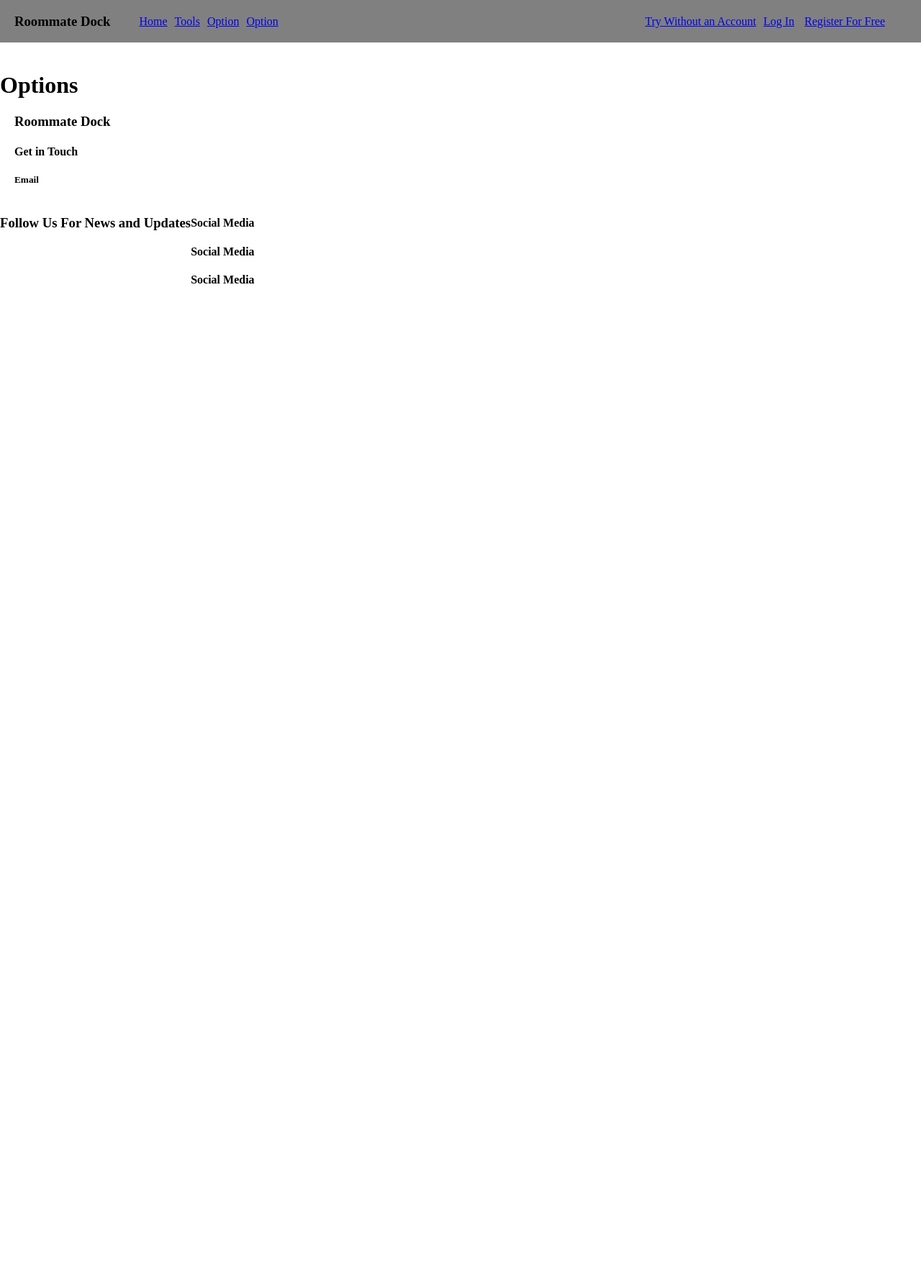
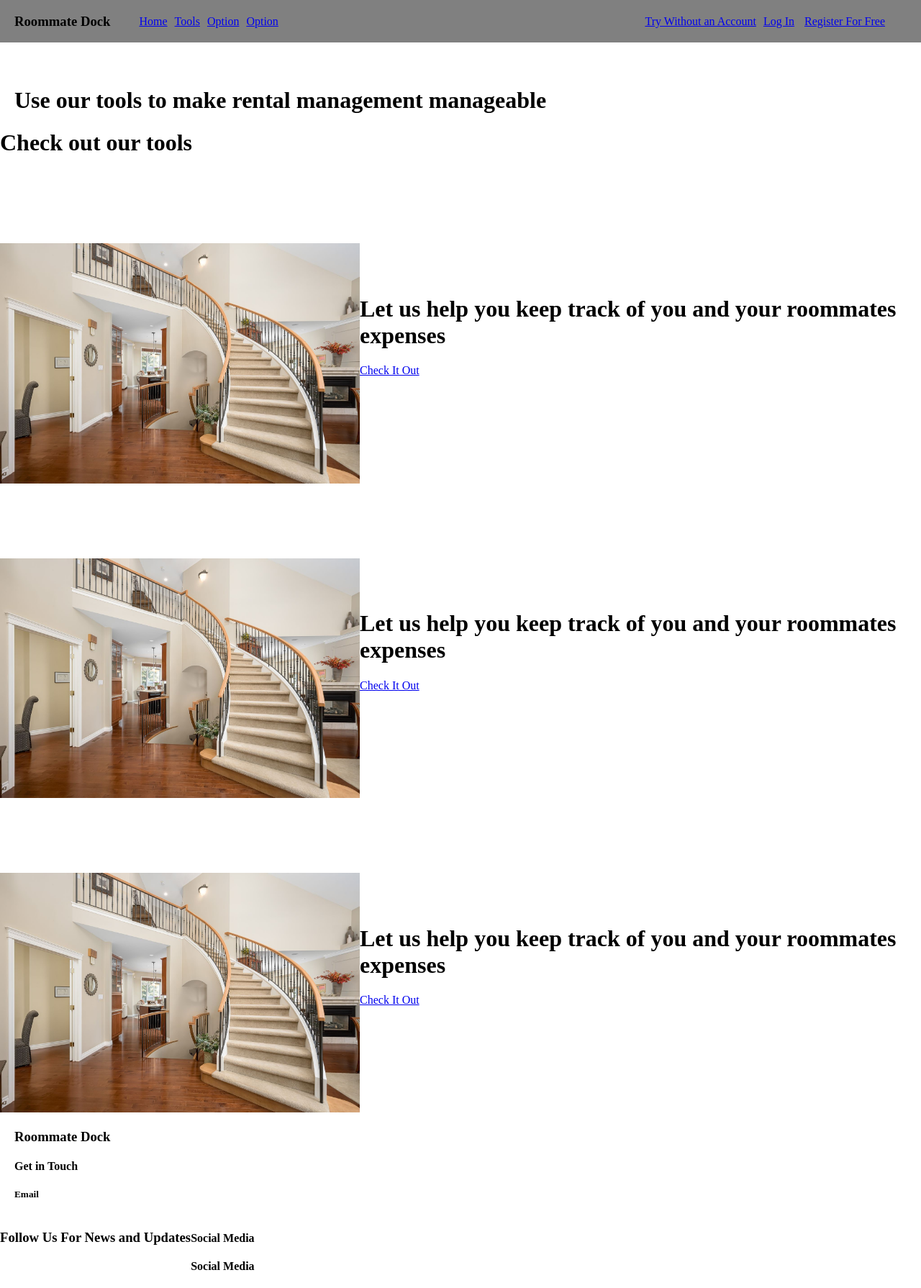
Before and after one commit to 2001tpham/rent-calculator, a Django app: page /options/ in a window 1280 px wide. Shown: the top 1790 px of the page at 72% size. Before the commit the page ends 394 px from the top, so only its background shows below. Run offline with Django 4.2, Linux system fonts and the light colour scheme; style sheets or scripts are compiled from the project's sources; some libraries are stand-ins or nearby versions.

Commit message:
options page structure

```diff
--- a/roommmatedock/dock/templates/dock/options.html
+++ b/roommmatedock/dock/templates/dock/options.html
@@ -3,6 +3,67 @@
 
 {% block body %}
 
-    <h1 style='margin-top: 100px'>Options</h1>
+    {% comment %} MAIN PART OF PAGE {% endcomment %}
+
+    <div class="content-wrapper background-image-options-main padding-top">
+
+        <h1 class='big-text left-in-div'>Use our tools to make rental management manageable</h1>
+
+    </div>
+
+    {% comment %} BANNER {% endcomment %}
+    <div class="content-wrapper banner">
+
+        <h1 class='big-text text-center'>Check out our tools</h1>
+
+    </div>
+
+    {% comment %} Rent Splitter {% endcomment %}
+    <div class="content-wrapper next-to-eachother">
+
+        <div class="half-div padding-left-big">
+            {% load static %}
+            <img src={% static 'media/landing-page-main-image.jpeg'%} alt="Rent Split" width='500px' class='padding-top'>
+        </div>
+
+        <div class="half-div">
+            <h1 class='big-text'>Let us help you keep track of you and your roommates expenses</h1>
+            <a href="{% url 'index'%}">Check It Out</a>
+
+        </div>
+
+    </div>
+
+    {% comment %} Other {% endcomment %}
+    <div class="content-wrapper next-to-eachother">
+
+        <div class="half-div padding-left-big">
+            {% load static %}
+            <img src={% static 'media/landing-page-main-image.jpeg'%} alt="Rent Split" width='500px' class='padding-top'>
+        </div>
+
+        <div class="half-div">
+            <h1 class='big-text'>Let us help you keep track of you and your roommates expenses</h1>
+            <a href="{% url 'index'%}">Check It Out</a>
+
+        </div>
+
+    </div>
+
+        {% comment %} Other {% endcomment %}
+    <div class="content-wrapper next-to-eachother">
+
+        <div class="half-div padding-left-big">
+            {% load static %}
+            <img src={% static 'media/landing-page-main-image.jpeg'%} alt="Rent Split" width='500px' class='padding-top'>
+        </div>
+
+        <div class="half-div">
+            <h1 class='big-text'>Let us help you keep track of you and your roommates expenses</h1>
+            <a href="{% url 'index'%}">Check It Out</a>
+
+        </div>
+
+    </div>
 
 {% endblock body %}
```
Also changed, not shown: roommmatedock/dock/static/dock/styles.scss (+15 -0 lines).
